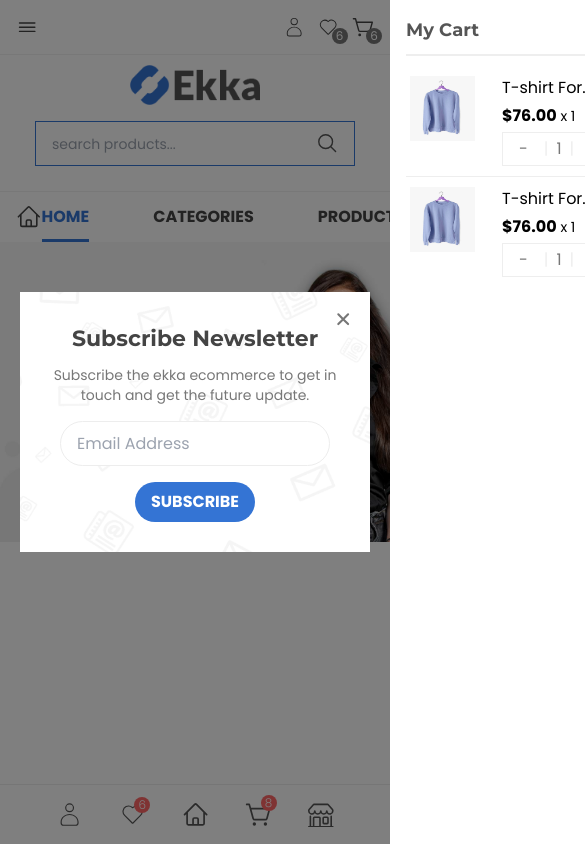
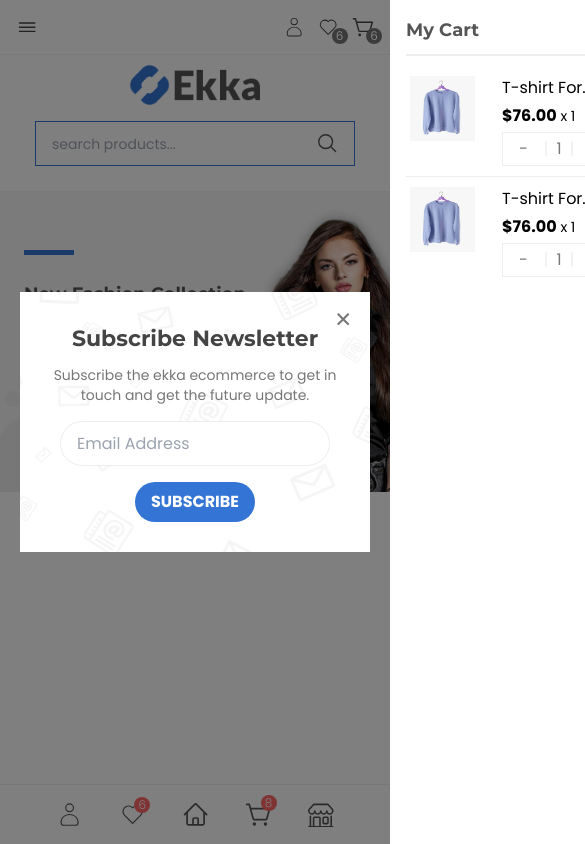
Before and after one commit to AliDeWeb/Online-Shop-NextJs, a Next.js app: page / in a window 390 px wide. Shown: the top 844 px of the page, 585 px wide, since content can reach past the window. Built offline with nearby package versions, Linux system fonts and the light colour scheme.

Commit message:
navbar is responsive

```diff
--- a/components/Navbar/Navbar.tsx
+++ b/components/Navbar/Navbar.tsx
@@ -12,7 +12,7 @@ const Navbar = () => {
   const pathname = usePathname();
 
   return (
-    <nav>
+    <nav className="hidden lg:block">
       <div className="container">
         <div className="flex h-[50px] items-center justify-between">
           <div>
@@ -21,7 +21,7 @@ const Navbar = () => {
             </Link>
           </div>
           <div>
-            <ul className="flex items-center gap-16 font-poppins font-bold uppercase text-[#444444]">
+            <ul className="flex items-center gap-14 font-poppins text-sm font-bold uppercase text-[#444444]">
               <li>
                 <Link
                   href="/"
```
